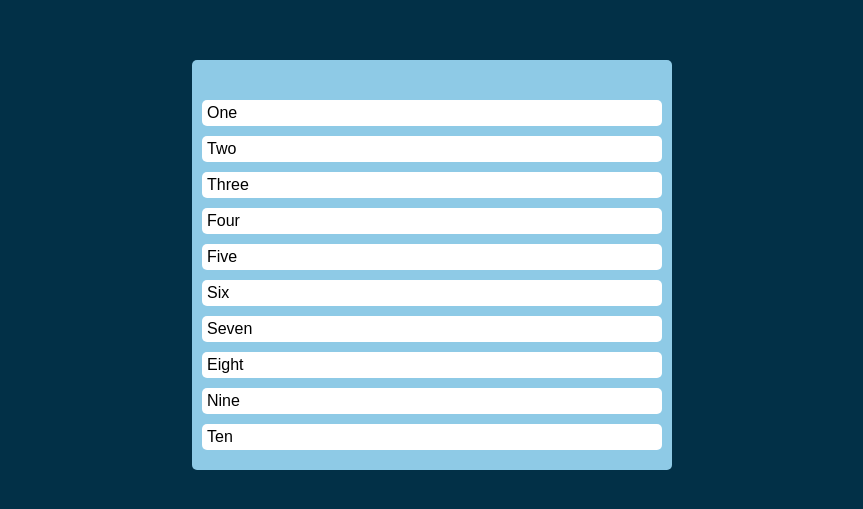
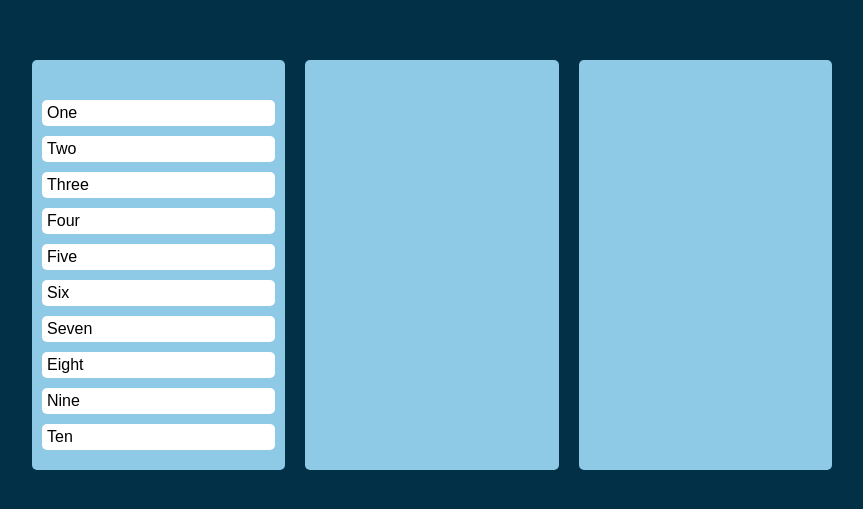
Before and after one commit to yyeonkim/react-masterclass, a React (Create React App) app: page / in a window 1280 px wide. Shown: the part 135-644 px from the top of the page, without its empty margins (208-1071 px from the left). Built offline with nearby package versions, Linux system fonts and the light colour scheme.

Commit message:
Add multi boards

```diff
--- a/src/App.tsx
+++ b/src/App.tsx
@@ -1,21 +1,20 @@
-import { DragDropContext, Droppable, DropResult } from "react-beautiful-dnd";
+import { DragDropContext, DropResult } from "react-beautiful-dnd";
 import { useRecoilState } from "recoil";
 import styled from "styled-components";
 
 import { toDoState } from "./atoms";
-import DraggableCard from "./Components/DraggableCard";
+import DroppableBoard from "./Components/DroppableBoard";
 
 export default function App() {
   const [toDos, setToDos] = useRecoilState(toDoState);
 
   const onDragEnd = (result: DropResult) => {
-    const reorderedToDos = reorder(
-      toDos,
-      result.source.index,
-      result.destination.index
-    );
-
-    setToDos(reorderedToDos as string[]);
+    // const reorderedToDos = reorder(
+    //   toDos,
+    //   result.source.index,
+    //   result.destination.index
+    // );
+    // setToDos(reorderedToDos as string[]);
   };
 
   // 1) Delete item on sourceIndex
@@ -25,6 +24,9 @@ export default function App() {
     sourceIndex: number,
     destinationIndex: number
   ) => {
+    // 위치가 바뀌지 않으면
+    if (!destinationIndex) return;
+
     const result = Array.from(list);
     const [removed] = result.splice(sourceIndex, 1);
     result.splice(destinationIndex, 0, removed);
@@ -36,16 +38,13 @@ export default function App() {
     <Wrapper>
       <Boards>
         <DragDropContext onDragEnd={onDragEnd}>
-          <Droppable droppableId="todo">
-            {(provided) => (
-              <Board ref={provided.innerRef} {...provided.droppableProps}>
-                {toDos.map((toDo, index) => (
-                  <DraggableCard key={toDo} toDo={toDo} index={index} />
-                ))}
-                {provided.placeholder}
-              </Board>
-            )}
-          </Droppable>
+          {Object.keys(toDos).map((boardId) => (
+            <DroppableBoard
+              key={boardId}
+              toDos={toDos[boardId]}
+              boardId={boardId}
+            />
+          ))}
         </DragDropContext>
       </Boards>
     </Wrapper>
@@ -54,7 +53,7 @@ export default function App() {
 
 const Wrapper = styled.div`
   display: flex;
-  max-width: 48rem;
+  max-width: 80rem;
   width: 100%;
   margin: 0 auto;
   justify-content: center;
@@ -66,13 +65,6 @@ const Wrapper = styled.div`
 const Boards = styled.div`
   width: 100%;
   display: grid;
-  grid-template-columns: repeat(1, 1fr);
+  grid-template-columns: repeat(3, 1fr);
+  grid-gap: 2rem;
 `;
-
-const Board = styled.div`
-  padding: 1rem;
-  padding-top: 4rem;
-  background-color: ${(props) => props.theme.boardColor};
-  border-radius: 0.5rem;
-  min-height: 40rem;
-`;
--- /dev/null
+++ b/src/Components/DroppableBoard.tsx
@@ -0,0 +1,35 @@
+import { Droppable } from "react-beautiful-dnd";
+import styled from "styled-components";
+
+import DraggableCard from "./DraggableCard";
+
+interface IDroppableBoardProps {
+  toDos: string[];
+  boardId: string;
+}
+
+export default function DroppableBoard({
+  toDos,
+  boardId,
+}: IDroppableBoardProps) {
+  return (
+    <Droppable droppableId={boardId}>
+      {(provided) => (
+        <Board ref={provided.innerRef} {...provided.droppableProps}>
+          {toDos.map((toDo, index) => (
+            <DraggableCard key={toDo} toDo={toDo} index={index} />
+          ))}
+          {provided.placeholder}
+        </Board>
+      )}
+    </Droppable>
+  );
+}
+
+const Board = styled.div`
+  padding: 1rem;
+  padding-top: 4rem;
+  background-color: ${(props) => props.theme.boardColor};
+  border-radius: 0.5rem;
+  min-height: 40rem;
+`;
--- a/src/atoms.ts
+++ b/src/atoms.ts
@@ -1,8 +1,13 @@
 import { atom, selector } from "recoil";
 
-export const toDoState = atom({
+interface IToDoState {
+  [key: string]: string[];
+}
+
+export const toDoState = atom<IToDoState>({
   key: "toDo",
-  default: [
+  default: {
+    to_do: [
       "One",
       "Two",
       "Three",
@@ -14,4 +19,7 @@ export const toDoState = atom({
       "Nine",
       "Ten",
     ],
+    doing: [],
+    done: [],
+  },
 });
```
Lines whose indentation alone changed are shown as unchanged.
